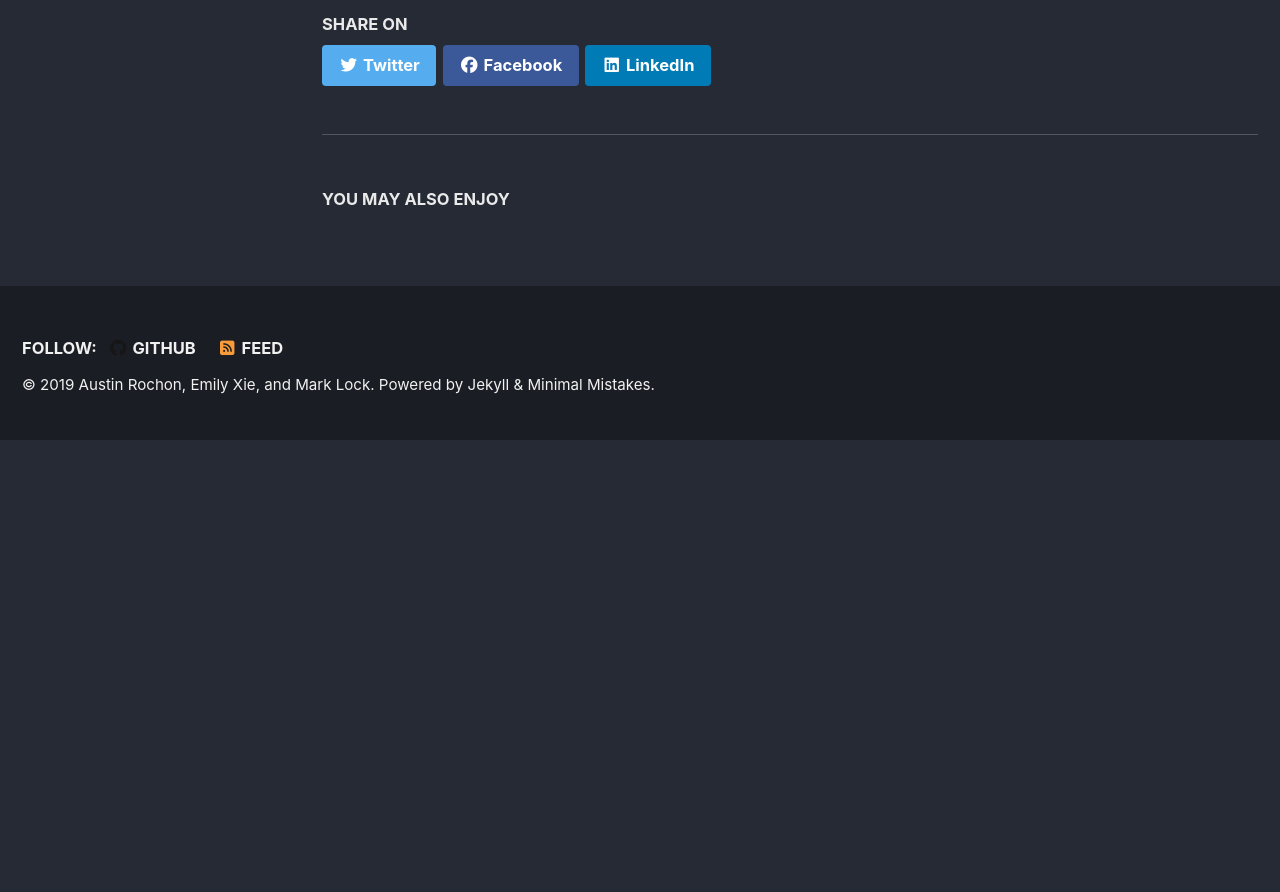
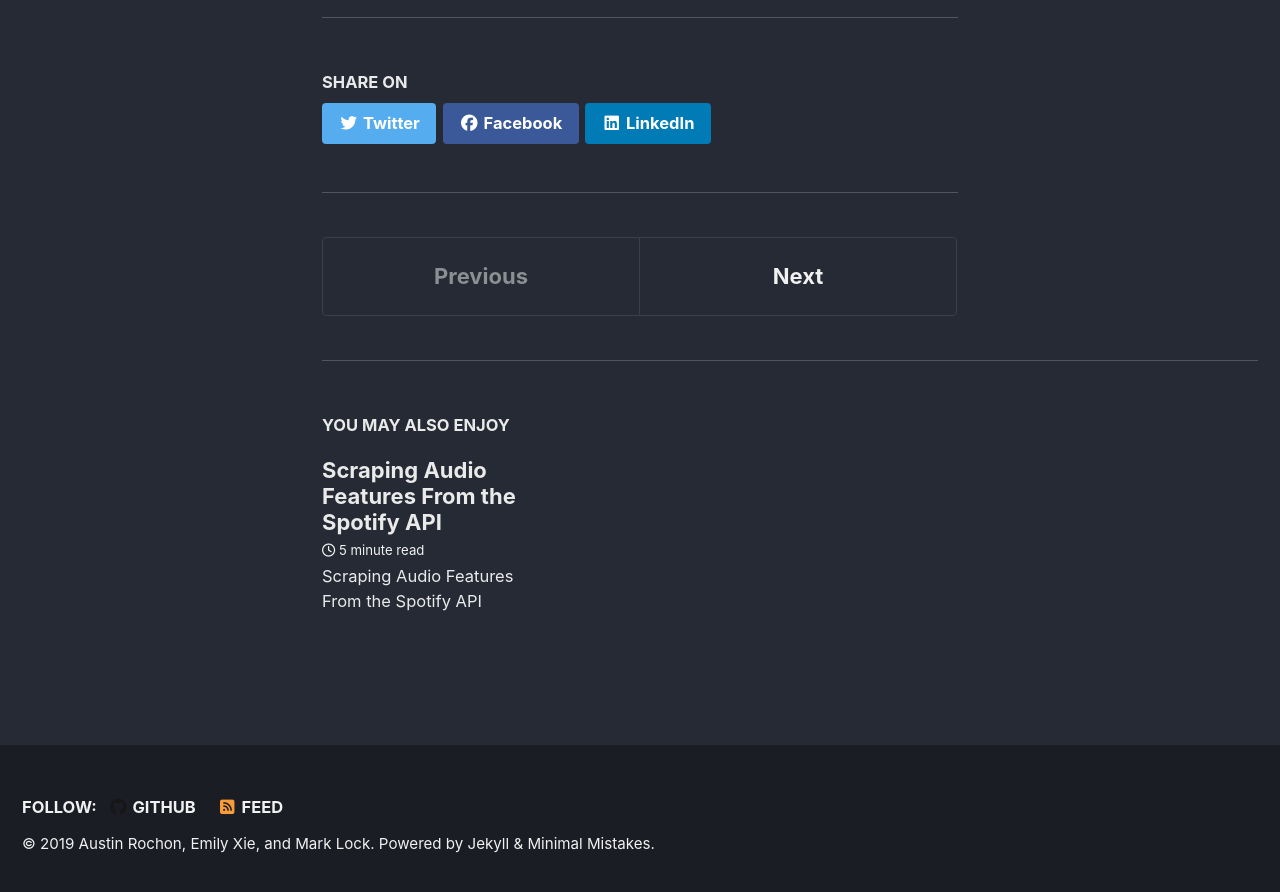
Before and after one commit to spottedd-spotify/spottedd-spotify.github.io, a Jekyll site: the page built from _posts/2019-12-06-data-infrastructure.md, in a window 1280 px wide and 900 px high, scrolled down 3054 px. Shown: the top 892 px of the window. Built offline with Jekyll 4.4.1, drawn with Linux system fonts in a browser that asks for light colours; cached includes are drawn as plain includes; nearby versions of some CDN libraries; before the commit the page ends 3494 px from its top, so only the background shows below that; some of the changed lines change nothing that is shown.

Commit message:
added data scraping appendix

````diff
--- a/_pages/appendixes.md
+++ b/_pages/appendixes.md
@@ -4,3 +4,4 @@
 ---
 
 - [Data Infrastructure](https://spottedd-spotify.github.io/data-infrastructure/)
+- [Data Scraping](https://spottedd-spotify.github.io/spotify-data-scraping/)
--- a/_posts/2019-12-06-data-infrastructure.md
+++ b/_posts/2019-12-06-data-infrastructure.md
@@ -6,6 +6,7 @@
 header:
     image: "/images/gcp.png"
 ---
+# Introduction
 
 This project uses the [1 million playlist data set](https://recsys-challenge.spotify.com/)
 
--- /dev/null
+++ b/_posts/2019-12-06-spotify-data-scraping.md
@@ -0,0 +1,127 @@
+---
+title: "Scraping Audio Features From the Spotify API"
+date: 2019-12-06
+author_profile: true
+excerpt: "Scraping Audio Features From the Spotify API"
+header:
+    image: "/images/spotify_api.png"
+---
+
+# Introduction
+To fetch our song and playlist data, we started with the “Million Playlist Dataset”. This came from the [2018 Spotify Recsys Challenge](https://recsys-challenge.spotify.com/). Per the website, it contains 1 million playlists created by Spotify users, and contains identifying fields such as `trackuri`, `playlistid`, `track_name` and `artist_name`.
+
+After loading this data into our [GCP-hosted data platform](https://spottedd-spotify.github.io/data-infrastructure/), we then fetched audio features for each unique track. To do so, we wrote a python script that used the `trackuri` field to access audio data from the [Spotify API](https://developer.spotify.com/documentation/web-api/reference/tracks/get-audio-features/).
+
+# Spotify-Scraping Code
+To fetch our audio features from the Spotify API, we leveraged [Spotipy](https://spotipy.readthedocs.io/en/latest/), a Python library that allows you to easily call the Spotify API. In addition we found the following [Will Soares' Spotify-Genius integration](https://dev.to/willamesoares/how-to-integrate-spotify-and-genius-api-to-easily-crawl-song-lyrics-with-python-4o62) useful when learning to use the Spotipy library.
+
+## 1. Initialize Spotify connection
+First, using Spotify, we initialized a connection to the Spotify API using the [oauth code flow](https://developer.spotify.com/documentation/general/guides/authorization-guide/#authorization-code-flow)
+
+```python
+def initialize_spotify_connection():
+    '''
+    Instantiate spotify client object using authorization code flow:
+    https://developer.spotify.com/documentation/general/guides/authorization-guide/#authorization-code-flow
+    :return spotify: spotify api client object
+    '''
+    token = util.oauth2.SpotifyClientCredentials(
+        client_id=my_settings.SPOTIPY_CLIENT_ID,
+        client_secret=my_settings.SPOTIPY_CLIENT_SECRET
+    )
+    cache_token = token.get_access_token()
+    spotify = spotipy.Spotify(cache_token)
+
+    return spotify
+```
+
+## 2. Extract audio data
+The following functions do the bulk of the work. First, we started with a list of unique `trackuris` which we collected and cleaned using our GCP BigQuery instance. Once we had our list in csv form, we extracted all available audio features for each of those songs.
+
+There were a couple of tricky portions of the code below. The first was data size. By loading the data into BigQuery, and generating a list of _unique_ `trackuris` was huge. It reduced our starting dataset from ~70 million to ~2.2 million records. Nevertheless, loading 2.2 million records into memory was still unteneble. Thus, to prevent memory pressure concerns, we fetched the audio data in batches of 100.
+
+Next, the Spotify authorization token expires every hour. To deal with this, we wrote code that re-instantiated the Spotify token if it expired.
+
+```python
+def read_csv_in_chunks(path, spotify):
+    '''
+    For a given input csv, fetches song features in batches of 100 tracks at a
+    time, then writes to csv by batch to handle memory pressure
+    :param path: full filepath of csv location
+    :param spotify: spotify client object
+    '''
+    # Reading by chunk
+    # https://stackoverflow.com/questions/42900757/sequentially-read-huge-csv-file-in-python
+    chunksize = 100
+
+    for chunk_index, chunk in enumerate(pd.read_csv(path, chunksize=chunksize)):
+        try:
+            features = extract_song_features_in_chunks(list(chunk["trackid"]),
+                                                       spotify)
+            for feature in features:
+                if len(feature) < 10:
+                    print("STOP")
+        except:
+            spotify = initialize_spotify_connection()
+            features = extract_song_features_in_chunks(list(chunk["trackid"]),
+                                                       spotify)
+
+        for feature_index, (trackid, song_feature) in enumerate(zip(list(chunk["trackid"]), features)):
+            if song_feature is None:
+                features[feature_index] = {"trackid": trackid}
+            else:
+                song_feature["trackid"] = trackid
+
+        write_to_csv(features, chunk_index)
+
+
+def extract_song_features_in_chunks(songs, spotify):
+    '''
+    Calls spotify API to retrieve song audio features either individually or in
+    batches up to 100 tracks at a time
+    :param songs: either individual trackid or batch (up to 100)
+    :param spotify: spotify client object
+    :return: dictionary of features for track/tracks
+    '''
+
+    features = spotify.audio_features(songs)
+    return features
+```
+
+## 3. Write to output csv
+Finally, the last step was to write the tracks to a csv, with the newly extracted audio features. This step was straighforward.
+
+```python
+def write_to_csv(songs, index=0):
+    '''
+    Converts song list to a dataframe and writes it to a csv. Includes handling
+    for first batch (open in write mode) or subsequent (open in append mode)
+    :param songs: song list
+    '''
+    csv_fullpath = my_settings.OUTPUT_PATH / 'song_attribs_test.csv'
+    songs_df = pd.DataFrame(songs)
+    songs_df.set_index("trackid")
+
+    if index == 0:
+        songs_df.to_csv(csv_fullpath, header=True)
+    else:
+        with open(csv_fullpath, 'a') as f:
+            songs_df.to_csv(f, header=False)
+```
+
+# Data Dictionary:
+All field descriptions below are from the documentation in the [Spotify API](https://developer.spotify.com/documentation/web-api/reference/tracks/get-audio-features/):
+- `trackid (string)`: The Spotify ID for the track.
+- `duration_ms (int)`: The duration of the track in milliseconds
+- `key (int)`: The estimated overall key of the track. Integers map to pitches using standard Pitch Class notation . E.g. 0 = C, 1 = C♯/D♭, 2 = D, and so on. If no key was detected, the value is -1
+- `mode (int)`: Mode indicates the modality (major or minor) of a track, the type of scale from which its melodic content is derived. Major is represented by 1 and minor is 0
+- `time_signature (int)`: An estimated overall time signature of a track. The time signature (meter) is a notational convention to specify how many beats are in each bar (or measure)
+- `acousticness (float)`: A confidence measure from 0.0 to 1.0 of whether the track is acoustic. 1.0 represents high confidence the track is acoustic
+- `danceability (float)`: Danceability describes how suitable a track is for dancing based on a combination of musical elements including tempo, rhythm stability, beat strength, and overall regularity. A value of 0.0 is least danceable and 1.0 is most danceable
+- `energy (float)`: Energy is a measure from 0.0 to 1.0 and represents a perceptual measure of intensity and activity. Typically, energetic tracks feel fast, loud, and noisy
+- `instrumentalness (float)`: Predicts whether a track contains no vocals. “Ooh” and “aah” sounds are treated as instrumental in this context. Rap or spoken word tracks are clearly “vocal”. The closer the instrumentalness value is to 1.0, the greater likelihood the track contains no vocal content
+- `liveness (float)`: Detects the presence of an audience in the recording. Higher liveness values represent an increased probability that the track was performed live
+- `loudness (float)`: The overall loudness of a track in decibels (dB). Loudness values are averaged across the entire track and are useful for comparing relative loudness of tracks. Loudness is the quality of a sound that is the primary psychological correlate of physical strength (amplitude)
+- `speechiness (float)`: Speechiness detects the presence of spoken words in a track. The more exclusively speech-like the recording (e.g. talk show, audio book, poetry), the closer to 1.0 the attribute value
+- `valence (float)`: A measure from 0.0 to 1.0 describing the musical positiveness conveyed by a track. Tracks with high valence sound more positive (e.g. happy, cheerful, euphoric), while tracks with low valence sound more negative (e.g. sad, depressed, angry)
+- `tempo (float)`: The overall estimated tempo of a track in beats per minute (BPM). In musical terminology, tempo is the speed or pace of a given piece and derives directly from the average beat duration
````
Also changed, not shown: images/spotify_api.png (added).
